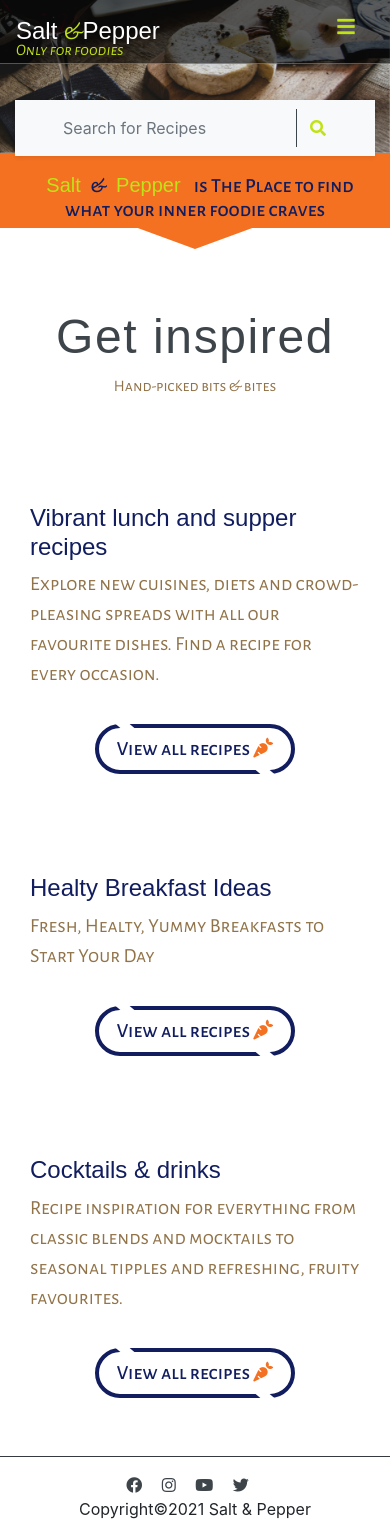
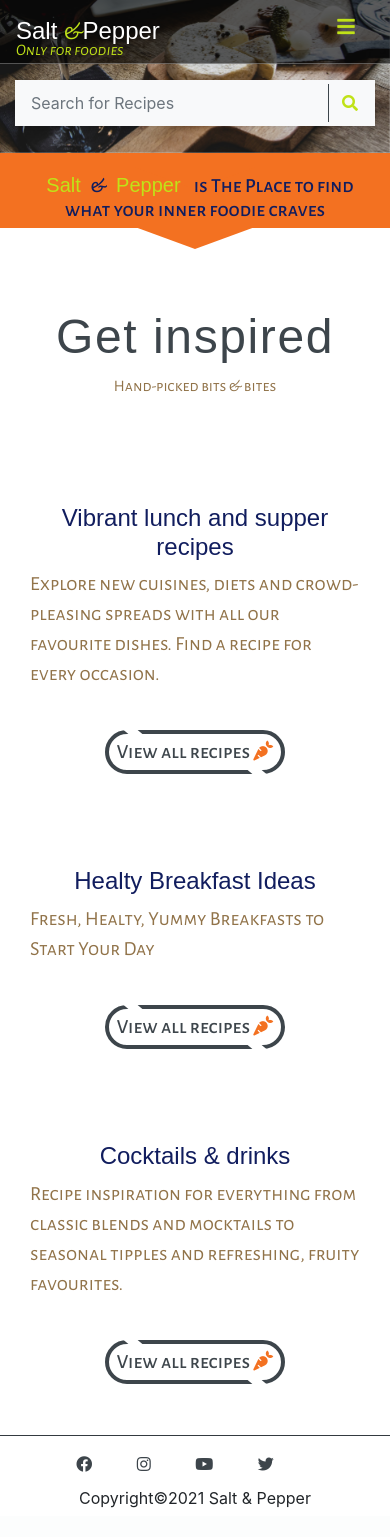
Before and after one commit to szilG/Salt-Papper, a Flask app: page / in a window 390 px wide. After the commit the page ends 1508 px from the top, so only its background shows below. Run offline with Flask 2, Linux system fonts and the light colour scheme; data that the repository does not hold is empty; some libraries are stand-ins or nearby versions; some web fonts are replaced.

Commit message:
fix html validator problem -rows, buttons

```diff
--- a/app.py
+++ b/app.py
@@ -68,7 +68,7 @@ def recipes(categories):
         recipes = list(mongo.db.recipes.find().sort("_id", -1))
 
     return render_template(
-        "recipes.html", recipes=recipes, categories=categories)
+        "recipes.html", recipes=recipes, categories=categories,)
 
 
 @app.route("/search/", methods=["GET", "POST"])
--- a/static/css/style.css
+++ b/static/css/style.css
@@ -1,5 +1,6 @@
 /*=============Base==============*/
 *{
+
     --main-text-color: #3d454b;
     --logo-font: 'Pattaya', sans-serif;
     --secondary-font: 'Alegreya Sans SC', sans-serif;
@@ -12,8 +13,8 @@
 body {
     margin: 0px;
     padding: 0px;
+    box-sizing: border-box;
     overflow-x: hidden;
-    box-sizing: border-box;
 }
 
 .navbar {
@@ -42,6 +43,10 @@ body {
 
 .dropdown-menu {
     background: rgba(0,0,0,.8);
+}
+
+.dropdown-item:hover {
+    background-color: transparent;
 }
 
 #login {
@@ -119,11 +124,8 @@ body {
     color: var(--slogen-color) !important;
 }
 
-.flashes h6 {
-    color: var(--main-text-color);
-    margin-left: 50%;
-    z-index: 1001;
-    align-items: center;
+.alert {
+    margin-bottom: 0;
 }
 
 .modal-title {
@@ -682,10 +684,16 @@ legend {
 /*=========Recipes page========*/
 .header-img {
     background: url('../img/1.jpg') no-repeat;
+    --webkit-background-size: cover;
+    --moz-background-size: cover;
+    --o-background-size: cover;
     width: 100%;
     height: 400px;
     background-position: center;
     object-fit: cover;
+    justify-content: center;
+    display: flex;
+
 }
 
 .header-text h2 {
@@ -835,7 +843,6 @@ footer {
 @media screen and (max-width:768px) {
     form {
         display: block;
-        /* width: 70%; */
         margin: 0 auto;
     }
     .navbar .navbar-brand {
@@ -859,6 +866,18 @@ footer {
         padding: 0px 0px;
         font-size: 1.5rem;
     }
+    .social {
+        padding-bottom: 10px;
+    }
+    .social a{
+        margin-right: 40px;
+    }
+    .input-group {
+        padding: 0;
+    }
+    .search-bar {
+        top: 80px;
+    }
 
 }
 
--- a/templates/403.html
+++ b/templates/403.html
@@ -12,7 +12,6 @@
               <h2 class="">403 - Not autorized</h2>
               <h4 class="">Sorry, You Are Not Allowed To Access This Page</h4>
               <p>Please <a href="{{ url_for('home') }}">Go to homepage</a></p>
-            </p>
           </div>
       </div>
   </div>
--- a/templates/404.html
+++ b/templates/404.html
@@ -15,7 +15,6 @@
                   class="center-align grey-text text-lighten-1">Sign In</a> or
                   <a href="register_modal" data-toggle="modal" data-target="#register_modal" data-dismiss="modal">
                         Sign-Up</a> for an Account</p>
-            </p>
           </div>
       </div>
   </div>
--- a/templates/500.html
+++ b/templates/500.html
@@ -12,7 +12,6 @@
               <h2 class="">500 - Server problem</h2>
               <h4 class="">Sorry, we couldn't complete your request. Try again later.</h4>
               <p>Please <a href="{{ url_for('home') }}">Go to homepage</a></p>
-            </p>
           </div>
       </div>
   </div>
--- a/templates/add_category.html
+++ b/templates/add_category.html
@@ -17,13 +17,13 @@
                 <label class="form-label" for="category_name">Category Name</label>
                 <div class="input-group mb-5">
                     <input id="category_name" name="category_name" type="text" minlength="3" maxlength="25"
-                        class="form-control validate" rows="1" placeholder="Category Name">
+                        class="form-control validate" placeholder="Category Name">
                 </div>
 
                 <div class="row">
                     <div class="col-sm-12 text-center">
                         <button type="submit" class="btn-custom">Add Category</button>
-                        <button class="cancel-btn-custom"><a href="{{ url_for('get_categories') }}">Cancel</a></button>
+                        <a href="{{ url_for('get_categories') }}" class="btn cancel-btn-custom">Cancel</a>
                     </div>
                 </div>
             </div>
--- a/templates/base.html
+++ b/templates/base.html
@@ -69,7 +69,7 @@
   <div class="modal fade" id="login_modal" tabindex="-1" aria-labelledby="login_modal" aria-hidden="true">
     <div class="modal-dialog modal-dialog-centered modal-lg">
       <div class="modal-content">
-          <div class="container p-5">
+        <div class="container">
           <fieldset>
             <legend class="text-center">Welcome Foodie!</legend>
               <div class="modal-header">
@@ -118,7 +118,7 @@
                       <div class="col-sm-12">
                           <p class="center-align">
                               New Here?
-                                <a href="register_modal" data-toggle="modal" data-target="#register_modal" data-dismiss="modal" class="center-align grey-text text-lighten-1">
+                              <a href="register_modal" data-toggle="modal" data-target="#register_modal" data-dismiss="modal">
                                 Sign-Up</a> for an Account</p>
                       </div>
                   </div>
@@ -205,9 +205,7 @@
     {% with messages = get_flashed_messages() %}
         {% if messages %}
             {% for message in messages %}
-                  <div class="row flashes">
-                      <h6 class="center-align">{{ message }}</h6>
-                  </div>
+              <div class="alert text-center" role="alert">{{ message }}</div>
             {% endfor %}
         {% endif %}
     {% endwith %}
--- a/templates/home.html
+++ b/templates/home.html
@@ -2,7 +2,7 @@
 {% block content %}
 
 <!-- Start Searchbar -->
-<section class="search-bar">
+<div class="search-bar">
   <div class="container">
     <div class="row">
       <div class="col-lg-10 mx-auto">
@@ -20,7 +20,7 @@
       </div>
     </div>
   </div>
-</section>
+</div>
 <!-- End Searchbar -->
 
 
@@ -67,7 +67,7 @@
 <section class="container-fluid recipe-categories">
     <div class="container">
         <div class="section-title">
-          <a href="{{ url_for( 'recipes', categories = 'mains') }}"><h4>Vibrant lunch and supper recipes</h4></a>
+          <a href="{{ url_for( 'recipes', categories = 'mains') }}"><h4 class="text-center text-md-left">Vibrant lunch and supper recipes</h4></a>
             <p>Explore new cuisines, diets and crowd-pleasing spreads with all our favourite dishes. Find a recipe for every occasion.</p>
         </div>
         <div class="row mt-5">
@@ -84,12 +84,12 @@
             </div>
             {% endif %}
               <div class="text-center">
+                <span class="recipe-title"><span>
 
-                        <h6 class="card-title"><strong>{{ main.recipe_name }}</strong></h6>
-                  </a>
-                </span>
+                    <h6 class="card-title"><strong>{{ main.recipe_name }}</strong></h6>
 
-                  {{ main.description | truncate(40, true) }}</a></span>
+
+                  {{ main.description | truncate(40, true) }}
                 <span class="recipe-category d-block">Category: {{ main.category_name }}</span>
                 <span class="recipe-difficulty d-block">Difficulty Level: {{ main.difficulty_level }}</span>
                 <span class="posted d-block">Posted by: {{ main.chef }} on {{ main.formated_date }}</span>
@@ -102,17 +102,17 @@
 
         <div class="row justify-content-center">
           <div class="col-md-4 recipe-bottom text-center">
-            <button class="btn-all-recipes"><a href="{{ url_for( 'recipes', categories = 'all') }}" class="d-block">View all recipes <i class="fas fa-carrot"></i></a></button>
+            <a href="{{ url_for( 'recipes', categories = 'all') }}" class="btn-all-recipes p-2">View all recipes <i class="fas fa-carrot"></i></a>
           </div>
         </div>
-
+    </div>
 </section>
 
 <!--Breakfasts-->
 <section class="container-fluid recipe-categories">
   <div class="container">
       <div class="section-title">
-        <a href="{{ url_for( 'recipes', categories = 'breakfast') }}"><h4>Healty Breakfast Ideas</h4></a>
+        <a href="{{ url_for( 'recipes', categories = 'breakfast') }}"><h4 class="text-center text-md-left">Healty Breakfast Ideas</h4></a>
           <p>Fresh, Healty, Yummy Breakfasts to Start Your Day</p>
       </div>
       <div class="row mt-5">
@@ -128,13 +128,12 @@
             <img class=" img-fluid" src="{{ url_for('static', filename='img/no-recipe-img.jpg') }}" alt="{{ breakfast.recipe_name }}">
           </div>
           {% endif %}
-            <div class="text-center">
+            <div class="text-center"></span>
 
                       <h6 class="card-title"><strong>{{ breakfast.recipe_name }}</strong></h6>
-                </a>
-              </span>
 
-                {{ breakfast.description | truncate(40, true) }}</a></span>
+
+                {{ breakfast.description | truncate(40, true) }}
               <span class="recipe-category d-block">Category: {{ breakfast.category_name }}</span>
               <span class="recipe-difficulty d-block">Difficulty Level: {{ breakfast.difficulty_level }}</span>
               <span class="posted d-block">Posted by: {{ breakfast.chef }} on {{ breakfast.formated_date }}</span>
@@ -147,17 +146,17 @@
 
       <div class="row justify-content-center">
         <div class="col-md-4 recipe-bottom text-center">
-          <button class="btn-all-recipes"><a href="{{ url_for( 'recipes', categories = 'all') }}" class="d-block">View all recipes <i class="fas fa-carrot"></i></a></button>
+          <a href="{{ url_for( 'recipes', categories = 'all') }}" class="btn-all-recipes p-2">View all recipes <i class="fas fa-carrot"></i></a>
         </div>
       </div>
-
+  </div>
 </section>
 
 <!--Drinks-->
 <section class="container-fluid recipe-categories mb-5">
   <div class="container">
       <div class="section-title">
-        <a href="{{ url_for( 'recipes', categories = 'drinks') }}"><h4>Cocktails & drinks</h4></a>
+        <a href="{{ url_for( 'recipes', categories = 'drinks') }}"><h4 class="text-center text-md-left">Cocktails & drinks</h4></a>
           <p>Recipe inspiration for everything from classic blends and mocktails to seasonal tipples and refreshing, fruity favourites.</p>
       </div>
       <div class="row mt-5">
@@ -192,10 +191,10 @@
 
       <div class="row justify-content-center">
         <div class="col-md-4 recipe-bottom text-center">
-          <button class="btn-all-recipes"><a href="{{ url_for( 'recipes', categories = 'all') }}" class="d-block">View all recipes <i class="fas fa-carrot"></i></a></button>
+          <a href="{{ url_for( 'recipes', categories = 'all') }}" class="btn-all-recipes p-2">View all recipes <i class="fas fa-carrot"></i></a>
         </div>
       </div>
-
+  </div>
 </section>
 
 
--- a/templates/profile.html
+++ b/templates/profile.html
@@ -10,12 +10,14 @@
 
 <div class="container-fluid orange-container"></div>
 <div class="col-sm-12 text-center text">
+
     <h3>Here is your recipes</h3>
+
 </div>
 
 <div class="container mt-5 pt-5">
     <div class="row btn-container">
-        <div class="col-12">
+        <div class="col-12 pb-3">
             <button class="btn-custom"><a href="{{ url_for('add_recipe') }}">Add new recipe</a></button>
         </div>
     </div>
@@ -94,7 +96,6 @@
                     </div>
                 </div>
             </div>
-            <!--End credit-->
         {% endfor %}
 
 </div>
```
Also changed, not shown: templates/add_recipe.html (+4 -5 lines). Lines whose indentation alone changed are shown as unchanged.
